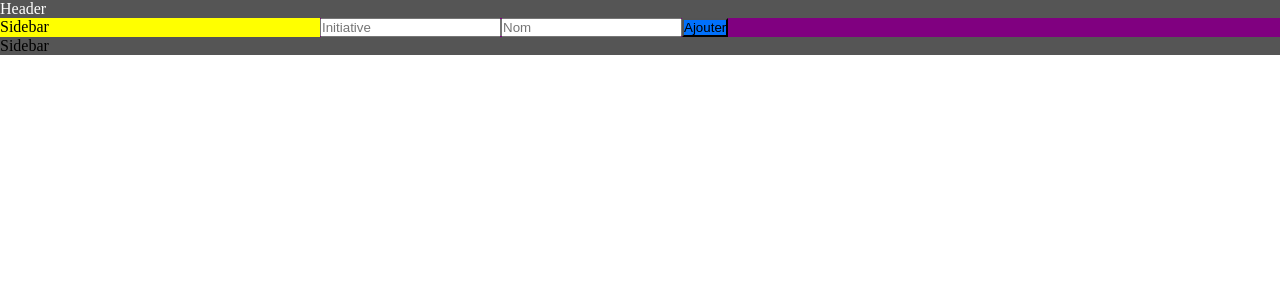
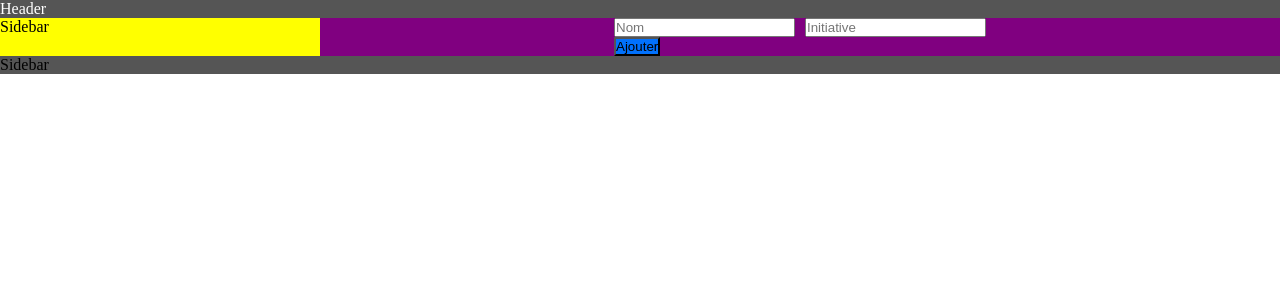
Before and after one commit to my-dungeon-buddy/monorepo, a React (Vite) app in the folder apps/frontend/: page / in a window 1280 px wide. Shown: the top 300 px of the page. Built offline with nearby package versions, Linux system fonts and the light colour scheme.

Commit message:
form improvement

```diff
--- a/apps/frontend/src/components/TrackerForm/index.tsx
+++ b/apps/frontend/src/components/TrackerForm/index.tsx
@@ -1,26 +1,76 @@
-import React from "react";
+import React, { useState } from "react";
 import styled from "styled-components";
-import { colors } from "../colors"
+import { colors } from "../colors";
 
 const Wrapper = styled.section`
- background-color: purple;
- display: flex;
-`
+  background-color: purple;
+  display: flex;
+  flex-direction: column;
+  align-items: center;
+  gap: 10px;
+`;
 
-const Input = styled.input`
-
-`
+const Input = styled.input``;
 
 const Submit = styled.button`
-    background-color: ${colors["primary-100"]};
-`
+  background-color: ${colors["primary-100"]};
+`;
 
+const Row = styled.div`
+  display: flex;
+  align-items: center;
+  gap: 10px;
+`;
 
+const Name = styled.div`
+  flex-basis: 50%;
+`;
 
-export const TrackerForm = () => (
+const Initiative = styled.div`
+  flex-basis: 50%;
+`;
+
+export const TrackerForm = () => {
+  const [name, setName] = useState("");
+  const [initiative, setInitiative] = useState("");
+  const [rows, setRows] = useState([]);
+
+  const handleFormSubmit = (event) => {
+    event.preventDefault();
+    setRows([...rows, { name, initiative }]);
+    setName("");
+    setInitiative("");
+  };
+
+  return (
     <Wrapper>
-        <Input type="number" placeholder="Initiative" />
-        <Input type="text" placeholder="Nom" />
+      <form onSubmit={handleFormSubmit}>
+        <Row>
+          <Name>
+            <Input
+              type="text"
+              placeholder="Nom"
+              value={name}
+              onChange={(event) => setName(event.target.value)}
+            />
+          </Name>
+          <Initiative>
+            <Input
+              type="number"
+              placeholder="Initiative"
+              value={initiative}
+              onChange={(event) => setInitiative(event.target.value)}
+            />
+          </Initiative>
+        </Row>
+        {rows.map((row, index) => (
+          <Row key={index}>
+            <Name>{row.name}</Name>
+            <Initiative>{row.initiative}</Initiative>
+          </Row>
+        ))}
         <Submit type="submit">Ajouter</Submit>
+      </form>
     </Wrapper>
-);
+  );
+};
```
